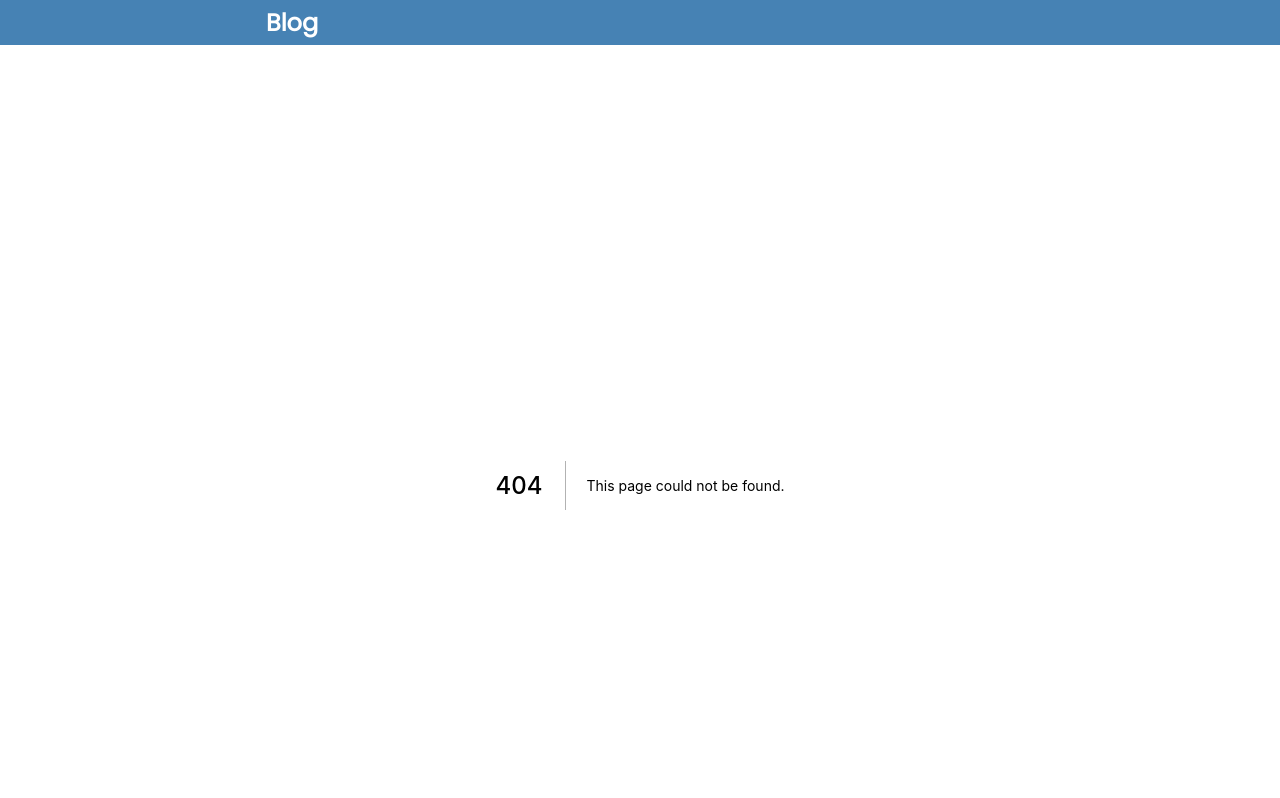
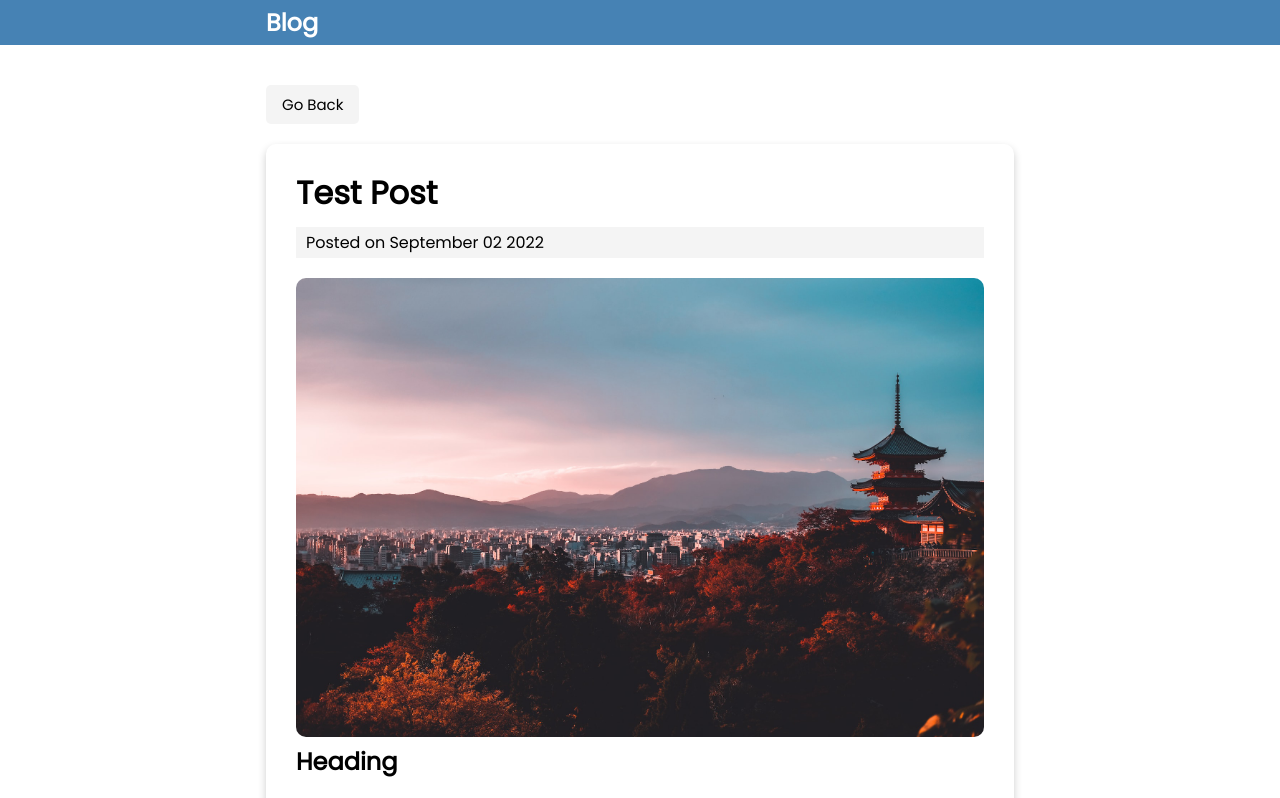
Before and after one commit to mittell/next-blog-app-v2, a Next.js app: page /blog/test in a window 1280 px wide. Before the commit this address had no page. Shown: the top 798 px of the page. Built offline with nearby package versions, Linux system fonts and the light colour scheme.

Commit message:
feat: added slug component

```diff
--- /dev/null
+++ b/pages/blog/[slug].jsx
@@ -0,0 +1,61 @@
+import fs from 'fs';
+import path from 'path';
+import matter from 'gray-matter';
+import { marked } from 'marked';
+import Link from 'next/link';
+
+const PostPage = ({
+	frontmatter: { title, date, cover_image },
+	slug,
+	content,
+}) => {
+	return (
+		<>
+			<Link href='/'>
+				<a className='btn btn-back'>Go Back</a>
+			</Link>
+			<div className='card card-page'>
+				<h1 className='post-title'>{title}</h1>
+				<div className='post-date'>Posted on {date}</div>
+				<img src={cover_image} alt='' />
+				<div className='post-body'>
+					<div dangerouslySetInnerHTML={{ __html: marked(content) }}></div>
+				</div>
+			</div>
+		</>
+	);
+};
+
+export async function getStaticPaths() {
+	const files = fs.readdirSync(path.join('posts'));
+
+	const paths = files.map((filename) => ({
+		params: {
+			slug: filename.replace('.md', ''),
+		},
+	}));
+
+	return {
+		paths,
+		fallback: false,
+	};
+}
+
+export async function getStaticProps({ params: { slug } }) {
+	const markdownWithMeta = fs.readFileSync(
+		path.join('posts', slug + '.md'),
+		'utf-8'
+	);
+
+	const { data: frontmatter, content } = matter(markdownWithMeta);
+
+	return {
+		props: {
+			frontmatter,
+			slug,
+			content,
+		},
+	};
+}
+
+export default PostPage;
```
